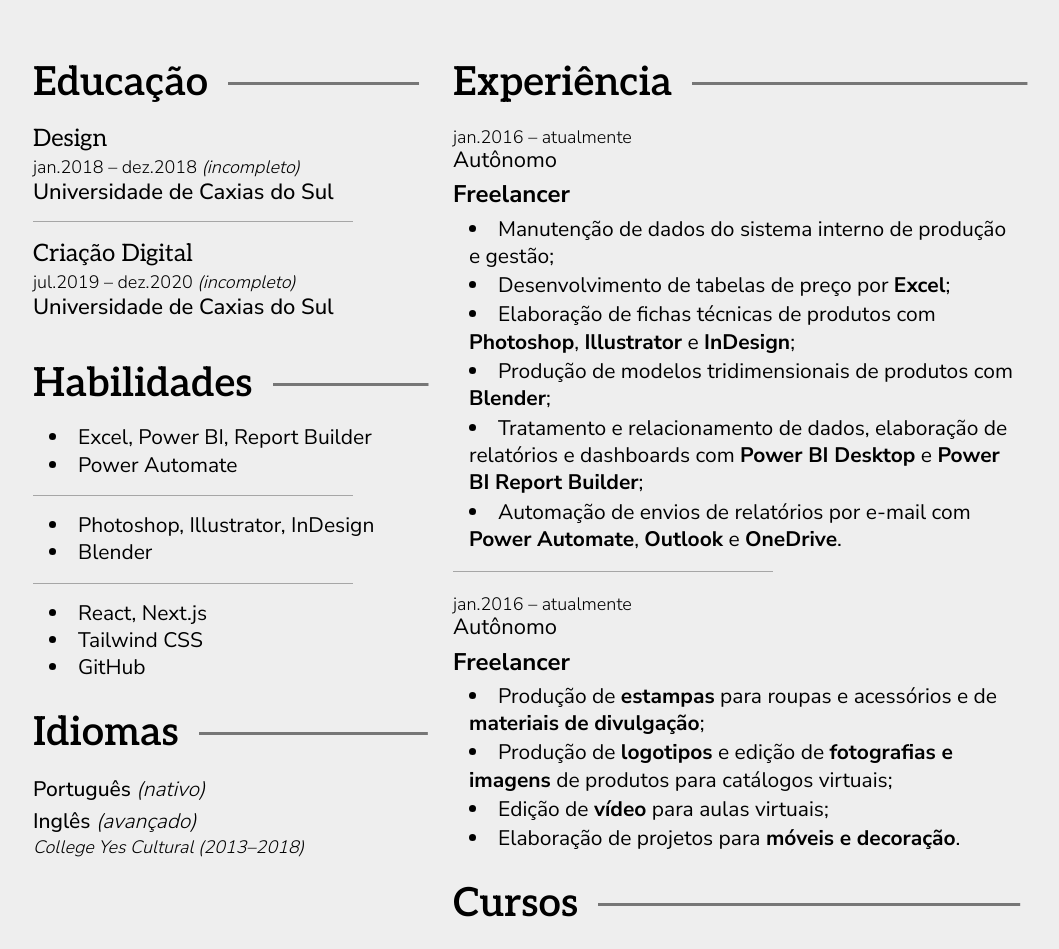
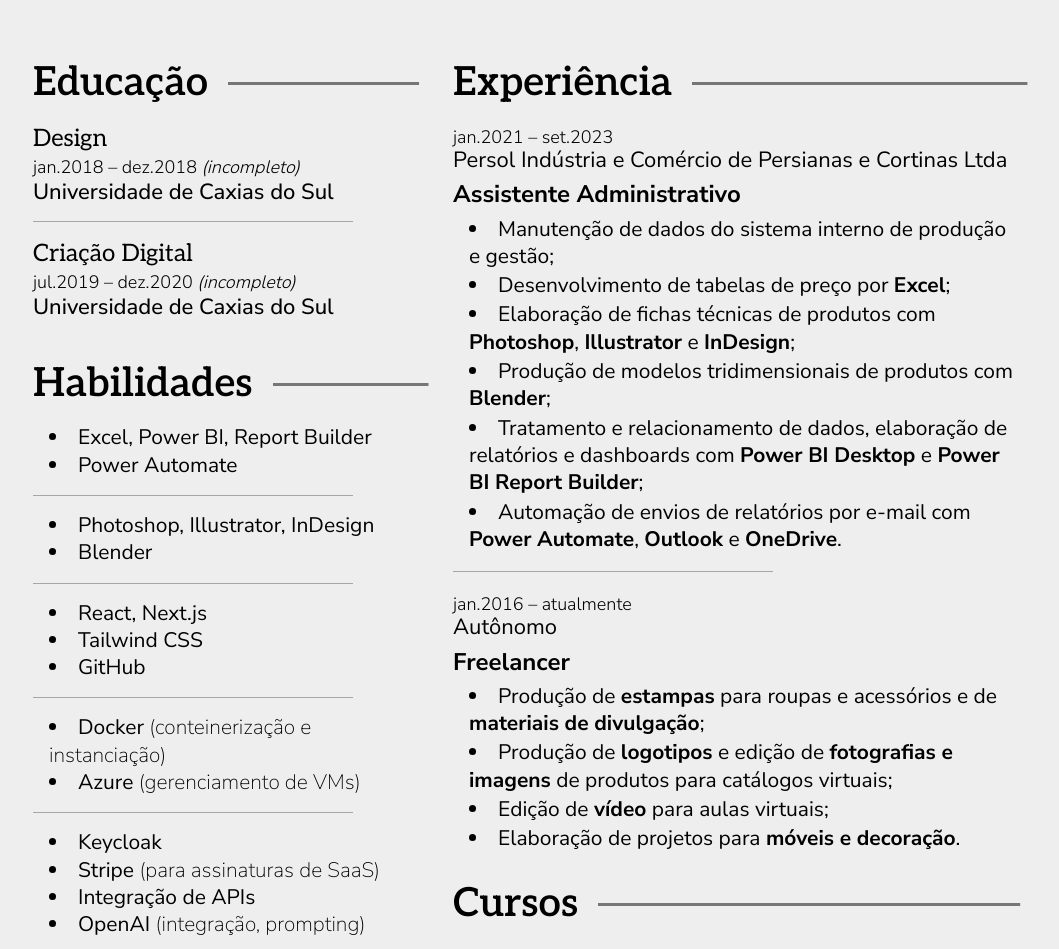
Before and after one commit to augustooomoraes/pp-portfolio-page, a Next.js app: page /curriculum in a window 1280 px wide. Shown: the part 140-1089 px from the top of the page, without its empty margins (107-1166 px from the left). Built offline with nearby package versions, Linux system fonts and the light colour scheme.

Commit message:
upd habilities section component also: - add more data to be rendered through it - fix Persol data for the experience section

```diff
--- a/src/app/ui/components/curriculum-sections.tsx
+++ b/src/app/ui/components/curriculum-sections.tsx
@@ -11,6 +11,8 @@ type EducationItemType = {
   timeInterval: JSX.Element,
   place: string,
 }
+
+type HabilityItemType = JSX.Element[]
 
 type LanguageItemType = {
   lang: string,
@@ -75,11 +77,11 @@ export function EducationSection( index: number, itemData: EducationItemType ) {
   )
 }
 
-export function HabilitiesSection( index:number, items: string[] ) {
+export function HabilitiesSection( index:number, itemsGroup: HabilityItemType ) {
   return (
     <div key={index}>
       {index !== 0 && <Divisor />}
-      {items.map( (item) => { return (
+      {itemsGroup.map( (item) => { return (
         <li className="dark:font-light text-1.2xl">{item}</li>
       )})}
     </div>
@@ -92,7 +94,7 @@ export function LanguagesSection( index: number, itemData: LanguageItemType ) {
 
   return (
     <div key={index}>
-      <p className="text-1.2xl font-medium dark:font-normal leading-8">
+      <p className="text-1.2xl font-medium dark:font-normal leading-7.5">
         {lang} <span className="italic font-light">({level})</span>
       </p>
       { info && <p className="-mt-2.5 italic font-light dark:font-extralight text-lg leading-3">{info}</p>}
@@ -177,20 +179,30 @@ export const educationItems: EducationItemType[] = [
   },
 ]
 
-export const habilityItems = [
+export const habilityItems: HabilityItemType[]= [
   [
-    "Excel, Power BI, Report Builder",
-    "Power Automate",
+    <>Excel, Power BI, Report Builder</>,
+    <>Power Automate</>,
   ],
   [
-    "Photoshop, Illustrator, InDesign",
-    "Blender",
+    <>Photoshop, Illustrator, InDesign</>,
+    <>Blender</>,
   ],
   [
-    "React, Next.js",
-    "Tailwind CSS",
-    "GitHub",
-  ]
+    <>React, Next.js</>,
+    <>Tailwind CSS</>,
+    <>GitHub</>,
+  ],
+  [
+    <>Docker <span className="font-extralight dark:!font-thin">(conteinerização e instanciação)</span></>,
+    <>Azure <span className="font-extralight dark:!font-thin">(gerenciamento de VMs)</span></>,
+  ],
+  [
+    <>Keycloak</>,
+    <>Stripe <span className="font-extralight dark:!font-thin">(para assinaturas de SaaS)</span></>,
+    <>Integração de APIs</>,
+    <>OpenAI <span className="font-extralight dark:!font-thin">(integração, prompting)</span></>,
+  ],
 ]
 
 export const languageItems: LanguageItemType[] = [
@@ -207,9 +219,9 @@ export const languageItems: LanguageItemType[] = [
 
 export const experienceItems: ExperienceItemType[] = [
   {
-    interval: "jan.2016 – atualmente",
-    place: "Autônomo",
-    role: "Freelancer",
+    interval: "jan.2021 – set.2023",
+    place: "Persol Indústria e Comércio de Persianas e Cortinas Ltda",
+    role: "Assistente Administrativo",
     items: [
       <span>Manutenção de dados do sistema interno de produção e gestão;</span>,
       <span>Desenvolvimento de tabelas de preço por <span className="font-bold dark:font-semibold">Excel</span>;</span>,
```
